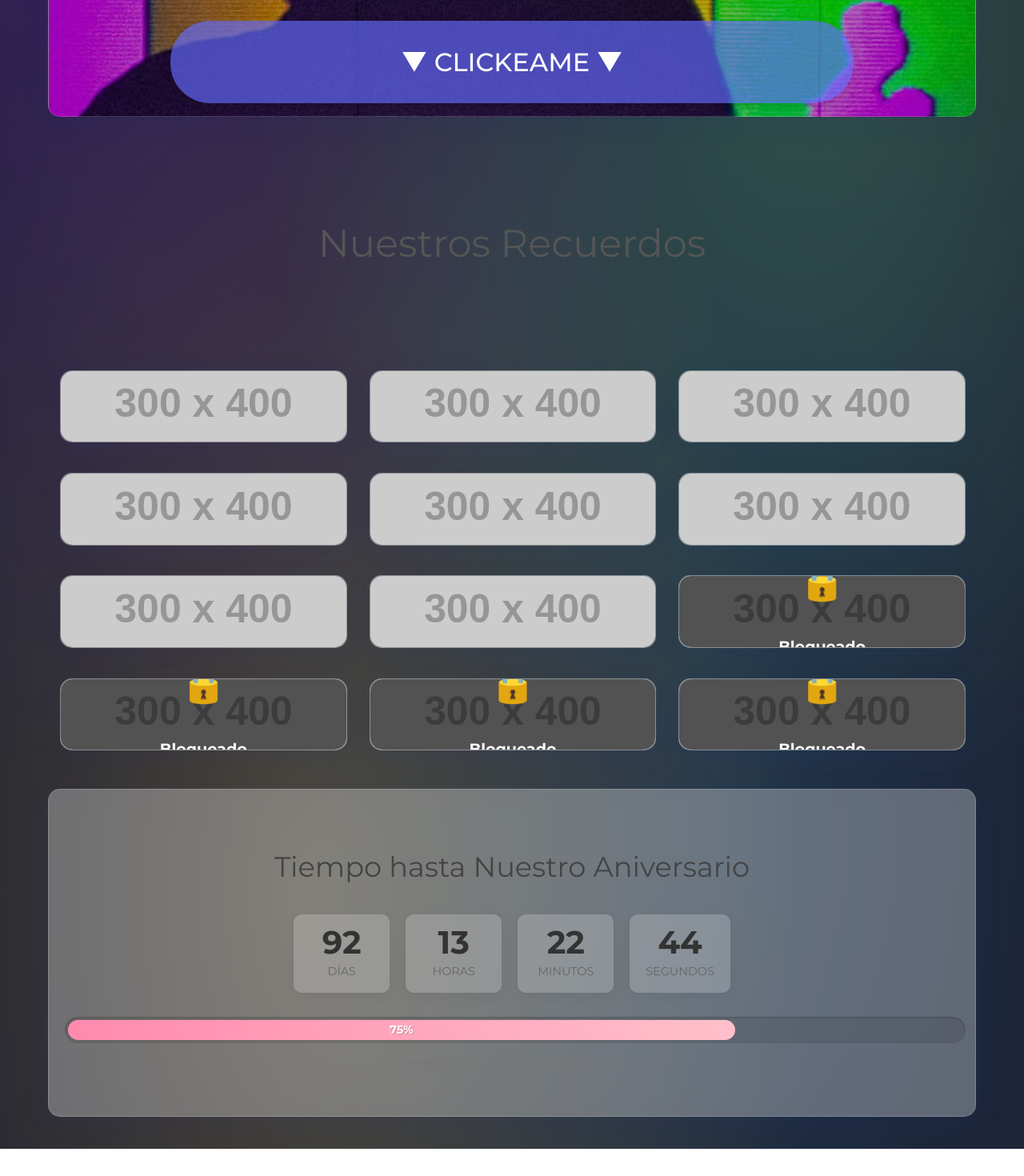
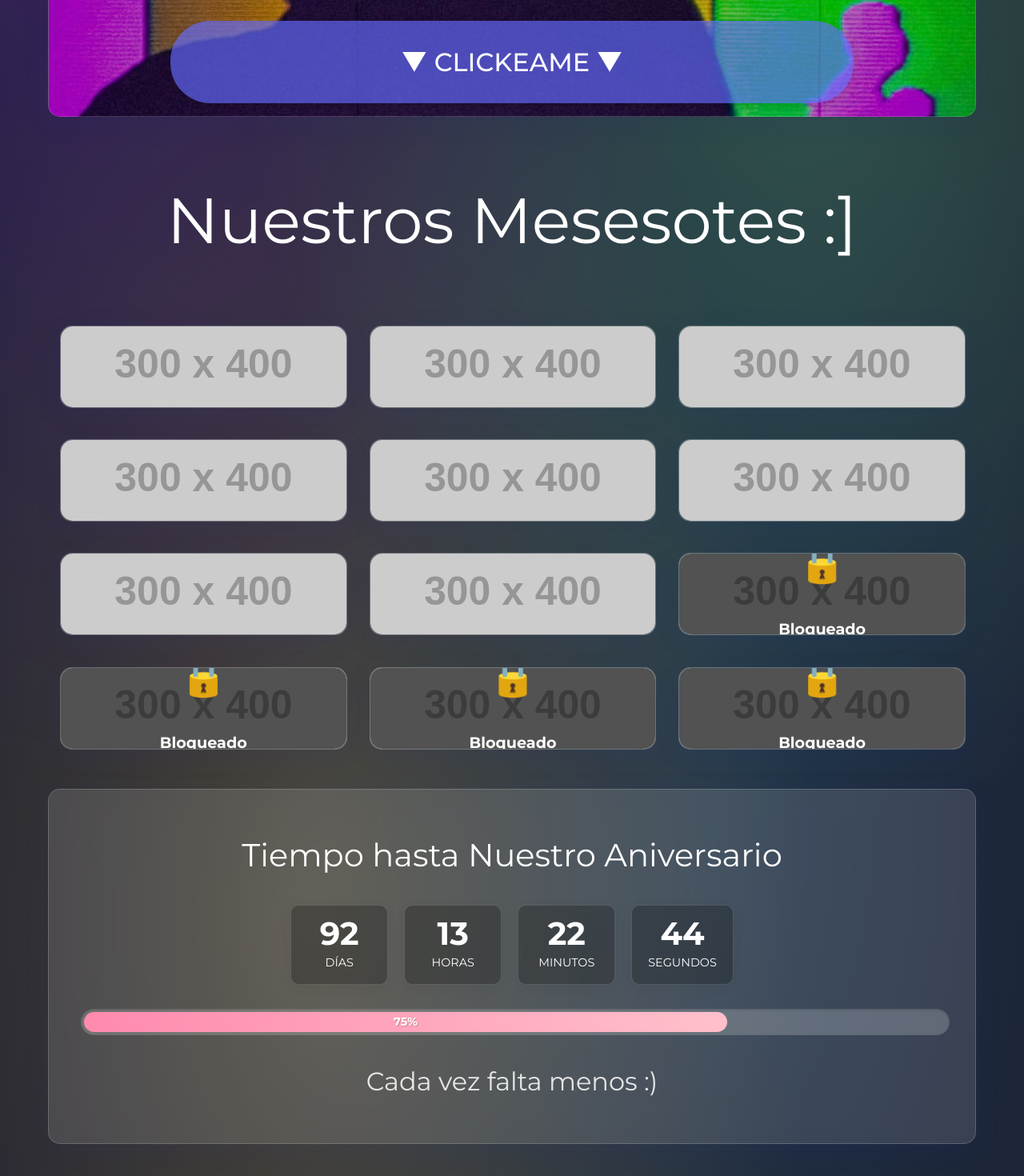
Before and after one commit to JavCan/9meses, a React (Vite) app: page / in a window 1280 px wide. Shown: the part 670-2140 px from the top of the page at 80% size. Before the commit the page ends 2106 px from the top, so only its background shows below. Built offline with nearby package versions, Linux system fonts and the light colour scheme.

Commit message:
style: update UI styles for better readability and consistency
Adjust font sizes, colors, and spacing across components to improve visual hierarchy and readability. Enhance glass-effect opacity and update text content for a more cohesive user experience.

```diff
--- a/src/components/Gallery.css
+++ b/src/components/Gallery.css
@@ -8,9 +8,8 @@
 }
 
 .gallery-title {
-  font-size: 3em;
-  color: #555; /* Un color gris oscuro para el título */
-  margin: 2.5em 0;
+  font-size: 5em;
+  color: #ffffff; /* Un color gris oscuro para el título */
   text-align: center;
   font-weight: 300; /* Un peso de fuente más ligero, estilo Apple */
 }
--- a/src/components/Gallery.jsx
+++ b/src/components/Gallery.jsx
@@ -7,7 +7,7 @@ import './Gallery.css'; // Crearemos este archivo para los estilos de la galerí
 const Gallery = () => {
   return (
     <div className="gallery-container" id="gallery-section"> {/* Added id here */}
-      <h2 className="gallery-title">Nuestros Recuerdos</h2>
+      <h2 className="gallery-title">Nuestros Mesesotes :]</h2>
       <div className="gallery-grid">
         {cardsData.map((card) => {
           const unlockDate = getUnlockDate(relationshipStartDate, card.monthToUnlock);
--- a/src/components/Timeline.css
+++ b/src/components/Timeline.css
@@ -1,23 +1,22 @@
 /* src/components/Timeline.css */
 .timeline-container {
   width: 100%;
-  padding: 40px 20px;
+  padding: 20px 40px;
   margin-top: 40px; /* Espacio después de la galería */
   text-align: center;
   box-sizing: border-box;
-  /* glass-effect se aplica desde el componente JSX */
 }
 
 .timeline-title {
-  font-size: 2.2em;
+  font-size: 2.5em;
   font-weight: 300;
-  color: #444;
-  margin-bottom: 30px;
+  color: #ffffff;
+  margin: 30px;
 }
 
 .anniversary-message {
   font-size: 1.2em;
-  color: #555;
+  color: #ffffff;
 }
 
 .countdown {
@@ -32,30 +31,31 @@
   display: flex;
   flex-direction: column;
   align-items: center;
-  background: rgba(255, 255, 255, 0.2); /* Fondo ligeramente más claro para los items */
+  background: rgba(0, 0, 0, 0.25); /* Fondo oscuro translúcido */
   padding: 15px 20px;
   border-radius: 10px;
   min-width: 80px; /* Ancho mínimo para cada item */
   box-shadow: 0 4px 15px rgba(0, 0, 0, 0.05);
+  border: 1px solid rgba(255, 255, 255, 0.15); /* Borde sutil para definir */
 }
 
 .countdown-value {
   font-size: 2.5em;
   font-weight: bold;
-  color: #333;
+  color: #ffffff; /* Texto blanco */
   line-height: 1;
 }
 
 .countdown-label {
   font-size: 0.9em;
-  color: #666;
+  color: #ffffff; /* Texto blanco */
   margin-top: 5px;
   text-transform: uppercase;
 }
 
 .progress-bar-container {
   width: 100%;
-  background-color: rgba(0, 0, 0, 0.1); /* Fondo de la barra de progreso */
+  background-color: rgba(255, 255, 255, 0.2); /* Fondo blanco translúcido */
   border-radius: 25px;
   padding: 4px; /* Pequeño padding para que la barra interna se vea bien */
   margin-bottom: 10px;
@@ -77,8 +77,8 @@
 }
 
 .progress-label {
-  font-size: 0.9em;
-  color: #777;
+  font-size: 2em;
+  color: rgba(255, 255, 255, 0.85); /* Texto más claro */
 }
 
 @media (max-width: 768px) {
--- a/src/components/Timeline.jsx
+++ b/src/components/Timeline.jsx
@@ -55,7 +55,7 @@ const Timeline = () => {
           {Math.round(progress)}%
         </div>
       </div>
-      <p className="progress-label">Progreso hacia el {new Date(anniversaryDate).toLocaleDateString('es-ES', { year: 'numeric', month: 'long', day: 'numeric' })}</p>
+      <p className="progress-label">Cada vez falta menos :)</p>
     </section>
   );
 };
--- a/src/index.css
+++ b/src/index.css
@@ -53,7 +53,7 @@ body {
 
 /* Estilo base para elementos con efecto "glass" */
 .glass-effect {
-  background-color: rgba(255, 255, 255, 0.3); /* Ajusta la opacidad para el efecto deseado */
+  background-color: rgba(255, 255, 255, 0.125); /* Ajusta la opacidad para el efecto deseado */
   backdrop-filter: blur(10px); /* El efecto de desenfoque clave */
   -webkit-backdrop-filter: blur(10px); /* Para Safari */
   border-radius: 15px; /* Bordes redondeados suaves */
```
